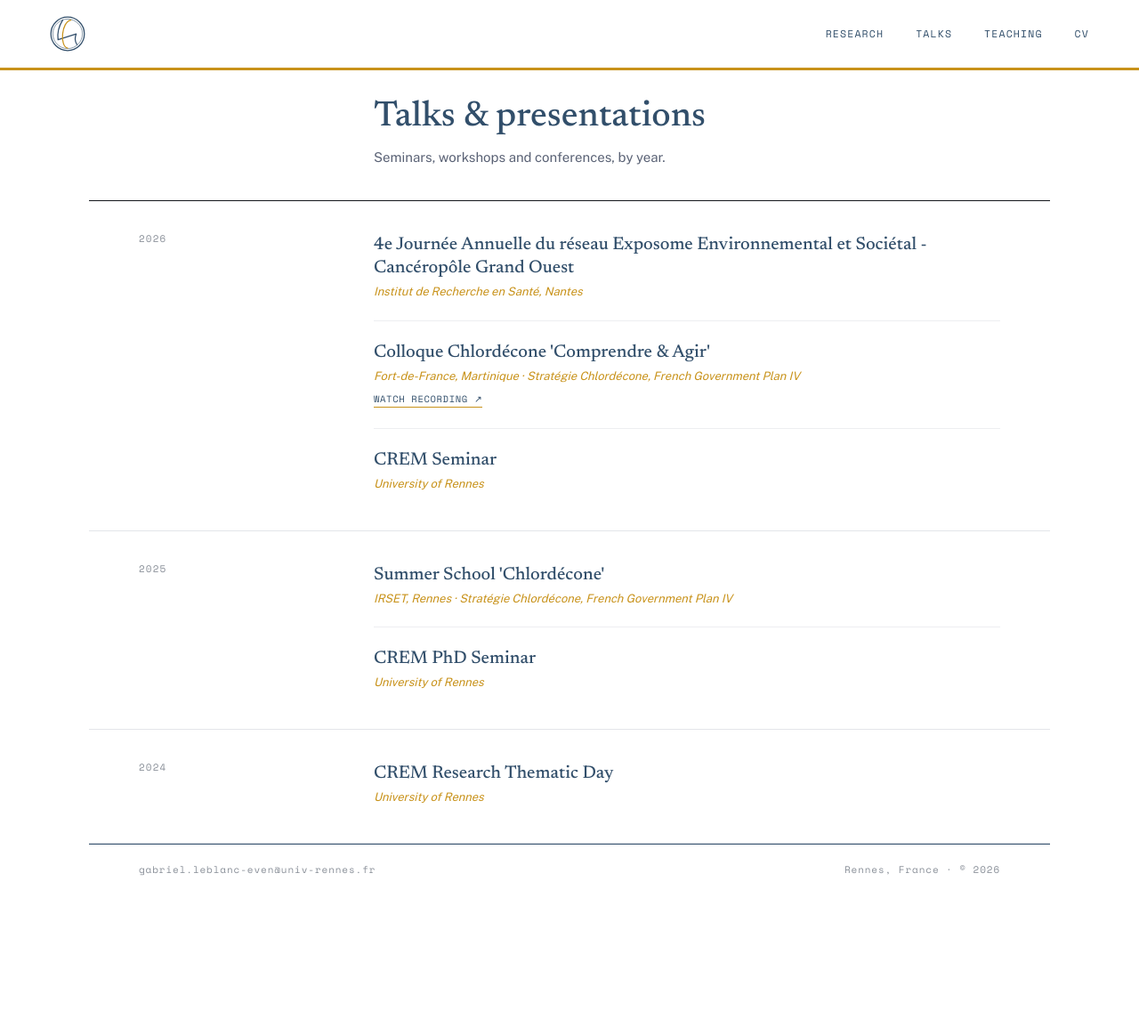
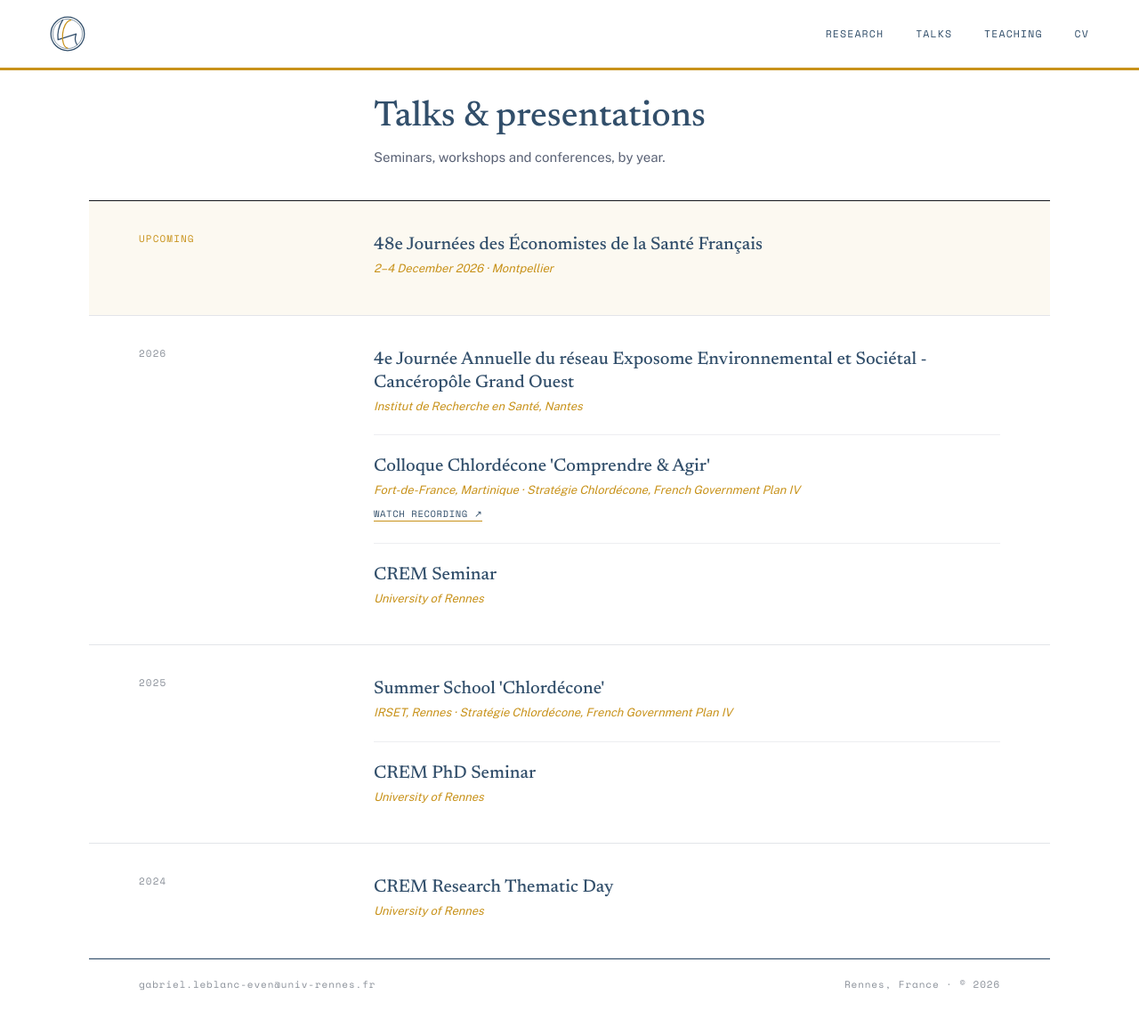
Before and after one commit to gabriel-leblanceven/gabriel-leblanceven.github.io, a Jekyll site: the page built from _pages/talks.md, in a window 1280 px wide. Shown: the whole page at 89% size. Built offline with Jekyll 4.4.1, drawn with Linux system fonts in a browser that asks for light colours; a script bundle is joined from its source files by our own code; library files that are not in the unit come from our copies; before the commit the page ends 1026 px from its top, so only the background shows below that.

Commit message:
Add Upcoming section to Talks page
Talks flagged `upcoming: true` in _data/talks.yml are listed first with
their date and are excluded from the yearly groups. First entry: 48e
Journées des Économistes de la Santé Français (Montpellier, Dec 2026).

Co-Authored-By: Claude Opus 5.5 <noreply@anthropic.com>

```diff
--- a/_data/talks.yml
+++ b/_data/talks.yml
@@ -1,3 +1,9 @@
+- year: 2026
+  upcoming: true
+  date: "2–4 December 2026"
+  title: "48e Journées des Économistes de la Santé Français"
+  place: "Montpellier"
+
 - year: 2026
   title: "4e Journée Annuelle du réseau Exposome Environnemental et Sociétal - Cancéropôle Grand Ouest"
   place: "Institut de Recherche en Santé, Nantes"
--- a/_pages/talks.md
+++ b/_pages/talks.md
@@ -62,7 +62,25 @@ body{padding-top:0 !important;}
     </div>
   </div>
 
-  {% assign byyear = site.data.talks | group_by: "year" | sort: "name" | reverse %}
+  {% comment %} Talks flagged `upcoming: true` in _data/talks.yml are listed first; remove the flag once the event has taken place {% endcomment %}
+  {% assign upcoming = site.data.talks | where_exp: "t", "t.upcoming == true" %}
+  {% if upcoming.size > 0 %}
+    <div class="gle__row" style="background:rgba(200,146,26,0.06);">
+      <div class="gle__rowlabel" style="color:#c8921a;">Upcoming</div>
+      <div class="gle__rowbody">
+        {% for t in upcoming %}
+          <div class="gle__item">
+            <div style="font-family:'Newsreader',serif;font-size:20px;font-weight:500;color:#324f6b;line-height:1.3;">{{ t.title }}</div>
+            <div style="font-family:'Public Sans',sans-serif;font-size:13px;font-style:italic;color:#c8921a;margin-top:4px;">{% if t.date %}{{ t.date }} &middot; {% endif %}{{ t.place }}</div>
+            {% if t.url %}<a href="{{ t.url }}" target="_blank" style="font-family:'Space Mono',monospace;font-size:10.5px;letter-spacing:0.06em;text-transform:uppercase;color:#324f6b;border-bottom:1px solid #c8921a;margin-top:8px;display:inline-block;">Conference website ↗</a>{% endif %}
+          </div>
+        {% endfor %}
+      </div>
+    </div>
+  {% endif %}
+
+  {% assign past = site.data.talks | where_exp: "t", "t.upcoming != true" %}
+  {% assign byyear = past | group_by: "year" | sort: "name" | reverse %}
   {% for grp in byyear %}
     <div class="gle__row">
       <div class="gle__rowlabel">{{ grp.name }}</div>
```
